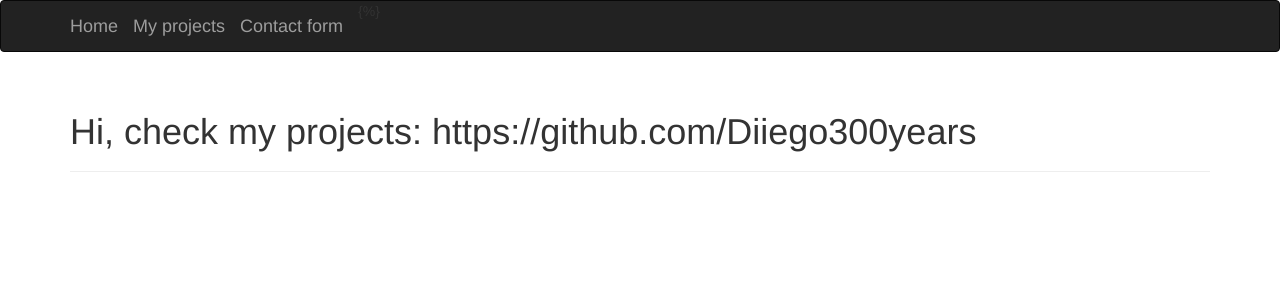
After one commit to Diiego300years/business_card, a Flask app: page /projects in a window 1280 px wide. The commit adds this page. Shown: the top 300 px of the page. Run offline with Flask 3, Linux system fonts and the light colour scheme; some libraries are stand-ins or nearby versions.

Commit message:
feat: first endpoints, and simple form

```diff
--- a/app/__init__.py
+++ b/app/__init__.py
@@ -3,6 +3,8 @@
 from flask_sqlalchemy import SQLAlchemy
 from flask_login import LoginManager
 from flask_pagedown import PageDown
+from flask_wtf import CSRFProtect
+
 from config import config
 
 bootstrap = Bootstrap()
@@ -18,15 +20,9 @@
     app = Flask(__name__)
     app.config.from_object(config[config_name])
     config[config_name].init_app(app)
-
     bootstrap.init_app(app)
-    # db.init_app(app)
-    # login_manager.init_app(app)
     pagedown.init_app(app)
-
-    # if app.config['SSL_REDIRECT']:
-    #     from flask_sslify import SSLify
-    #     sslify = SSLify(app)
+    csrf = CSRFProtect(app)
 
     from .main import main as main_blueprint
     app.register_blueprint(main_blueprint)
--- a/app/api/__init__.py
+++ b/app/api/__init__.py
@@ -1,3 +1,4 @@
 from flask import Blueprint
+from flask_wtf import csrf
 
 api = Blueprint('api', __name__)
--- a/app/main/views.py
+++ b/app/main/views.py
@@ -1,7 +1,29 @@
 from flask import render_template
 from . import main
+from .forms import NameForm
+
+# home root for about me probably
+@main.route('/', methods=['GET', 'POST'])
+def index():
+    return render_template('base.html')
 
 
-@main.route('/', methods=['GET', 'POST'])
-def index():
-    return render_template('index.html')
+# here I'll need to list github projects
+@main.route('/projects', methods=['GET', 'POST'])
+def handle_projects():
+    return render_template('projects.html')
+
+
+# simple endpoint for concat
+@main.route("/wtf", methods=['GET', 'POST'])
+def check_name():
+    name = None
+    form = NameForm()
+
+    if form.validate_on_submit():
+        form.e_mail.data = ''
+        name = form.name.data
+        form.name.data = ''
+        form.surname.data = ''
+
+    return render_template('index.html', form=form, name=name)
--- a/app/templates/base.html
+++ b/app/templates/base.html
@@ -1,6 +1,6 @@
-<!--{% extends "bootstrap/base.html" %}-->
+{% extends "bootstrap/base.html" %}
 
-{% block title %}business_card{% endblock %}
+{% block title %}business card{% endblock %}
 
 {% block navbar %}
 <div class="navbar navbar-inverse" role="navigation">
@@ -12,6 +12,20 @@
                 <span class="icon-bar"></span>
                 <span class="icon-bar"></span>
             </button>
-            <a class="navbar-brand" href="{{ url_for('main.index') }}">About me</a>
+            <a class="navbar-brand" href="/">Home</a>
+            {<a class="navbar-brand" href="/projects">My projects</a>%}
+            <a class="navbar-brand" href="/wtf">Contact form</a>
         </div>
+    </div>
+</div>
 {% endblock %}
+
+{% block content %}
+<div class="container">
+    {% block page_content %}
+    <h1 class="home_page"> Hi it's home page </h1>
+    {% endblock %}
+</div>
+{% endblock %}
+{#{% block scripts %}#}
+{#{% endblock %}#}
--- /dev/null
+++ b/app/templates/projects.html
@@ -0,0 +1,11 @@
+{% extends "base.html" %}
+
+{% block title %}Business Card{% endblock %}
+
+{% block content %}
+<div class="container">
+    <div class="page-header">
+        <h1>Hi, check my projects: https://github.com/Diiego300years</h1>
+    </div>
+</div>
+{% endblock %}
```
Also changed, not shown: app/main/error_handling.py (added, +11 -0 lines), app/main/forms.py (+5 -3 lines), app/templates/404.html (added, +9 -0 lines), app/templates/500.html (added, +9 -0 lines), app/templates/index.html (+13 -18 lines), app/templates/user.html (added, +8 -0 lines), config.py (+11 -23 lines), tests/__init__.py (added), 1 other file.
